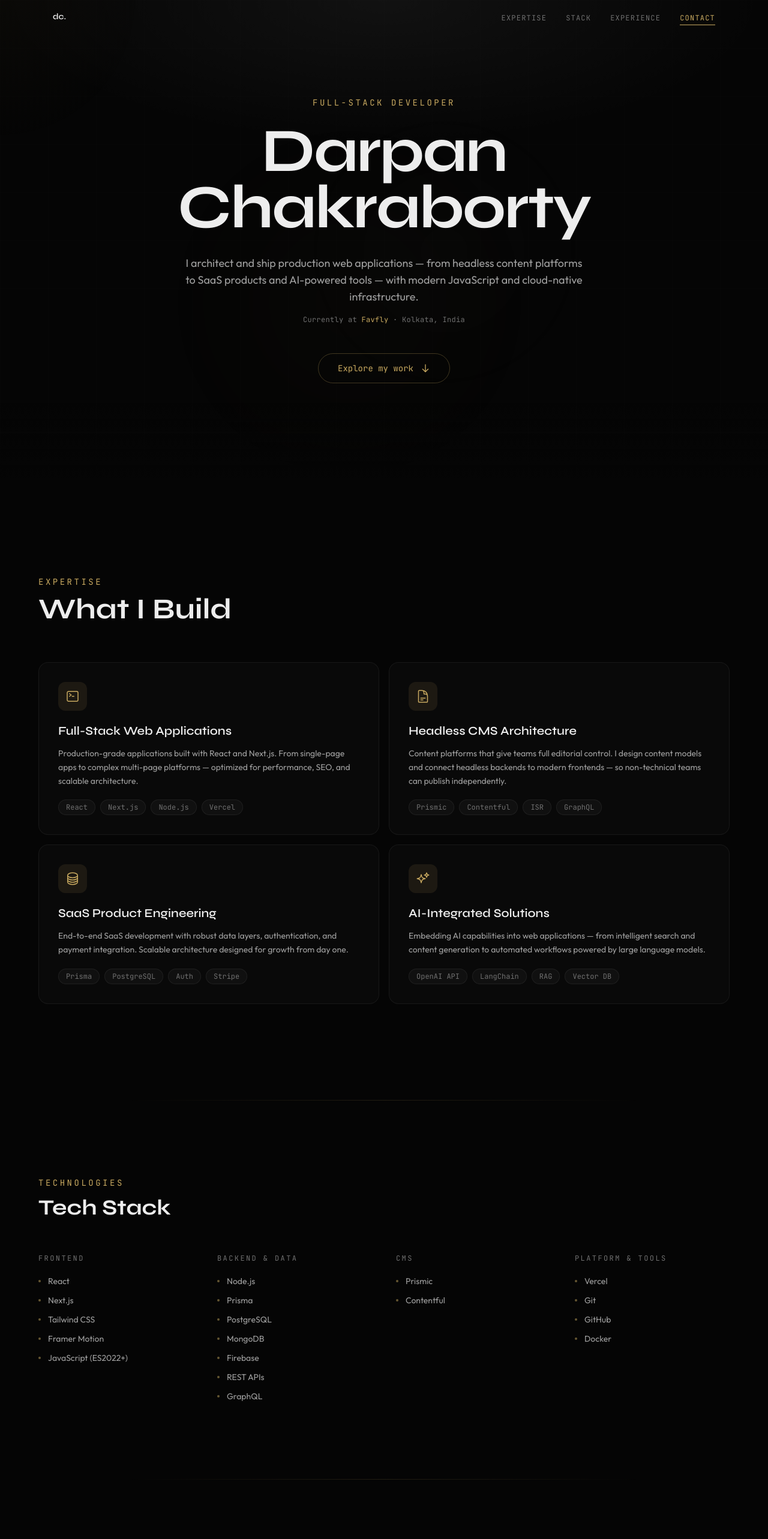
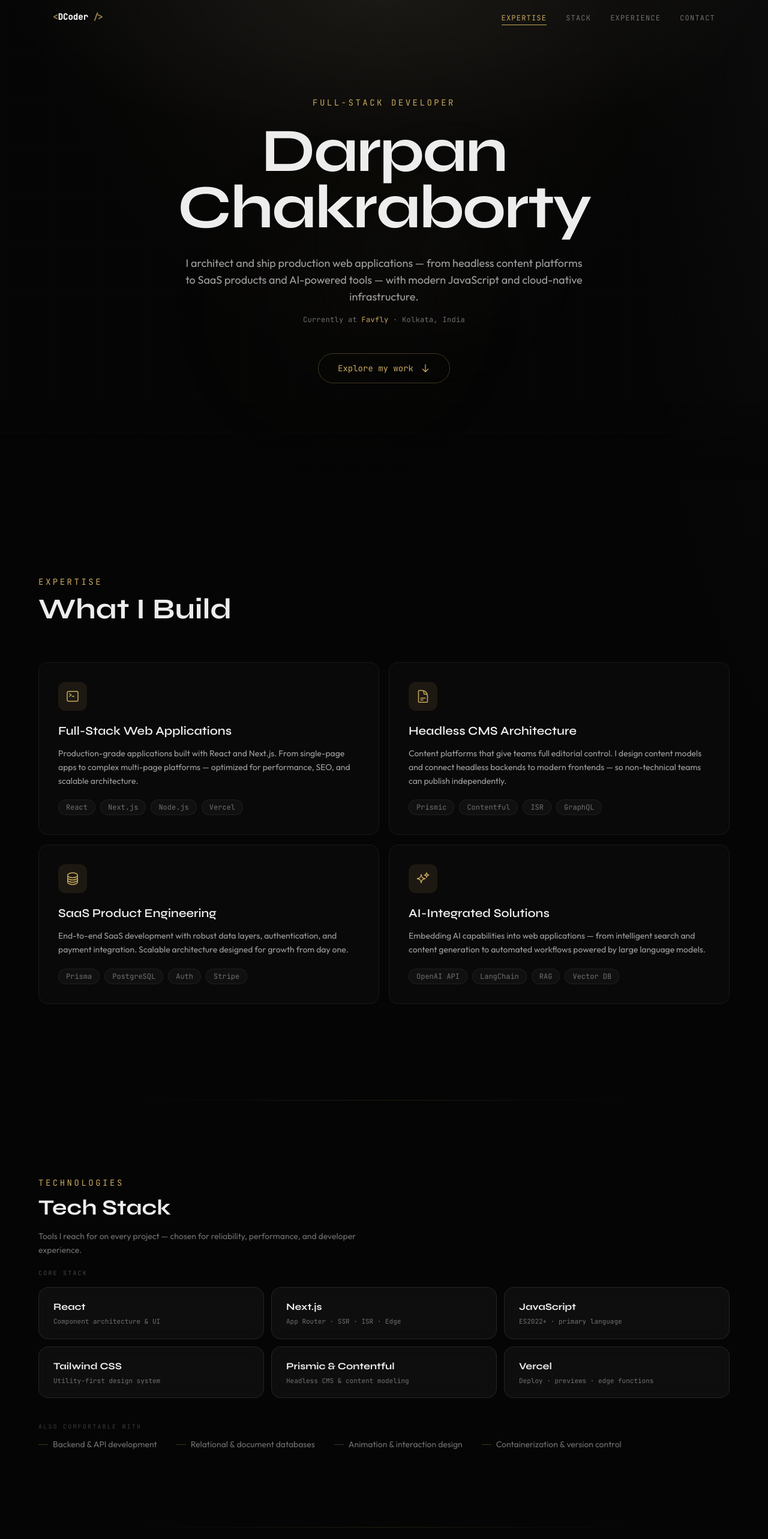
Before and after one commit to dcoder-me/dcoder, a Next.js app: page / in a window 1280 px wide. Shown: the top 2566 px of the page at 60% size. Built offline with nearby package versions, Linux system fonts and the light colour scheme.

Commit message:
update ui

```diff
--- a/app/globals.css
+++ b/app/globals.css
@@ -27,6 +27,10 @@ html {
 body {
   color: var(--content);
   background: var(--surface);
+  background-image:
+    radial-gradient(ellipse 90% 55% at 50% -20%, rgba(200, 169, 96, 0.10) 0%, transparent 65%),
+    radial-gradient(ellipse 55% 80% at 108% -8%, rgba(235, 225, 210, 0.042) 0%, transparent 52%),
+    radial-gradient(ellipse 60% 30% at 80% 95%, rgba(255, 255, 255, 0.014) 0%, transparent 60%);
   font-family: var(--font-outfit), sans-serif;
   -webkit-font-smoothing: antialiased;
   -moz-osx-font-smoothing: grayscale;
--- a/components/contact.jsx
+++ b/components/contact.jsx
@@ -26,24 +26,37 @@ export const Contact = () => (
 
       <FadeIn delay={0.1}>
         <h2 className="mt-4 font-heading text-4xl font-bold text-content sm:text-5xl lg:text-6xl">
-          Let&apos;s Work Together
+          Say Hello
         </h2>
       </FadeIn>
 
       <FadeIn delay={0.2}>
         <p className="mt-6 text-base leading-relaxed text-content-secondary">
-          Open to discussing new projects, collaborations, or full-time
-          opportunities. If you have an idea or just want to connect — my inbox
-          is always open.
+          Got a project to build, a product to ship, or just want to talk about
+          the web? Either way — the inbox is open.
         </p>
       </FadeIn>
 
       <FadeIn delay={0.3}>
         <a
           href="mailto:hello@dcoder.me"
-          className="mt-10 inline-flex items-center gap-2 rounded-full border border-accent/30 px-10 py-4 font-mono text-sm text-accent transition-all duration-300 hover:border-accent/60 hover:bg-accent/5 cursor-pointer"
+          className="group mt-10 inline-flex items-center gap-3 rounded-full border border-accent/30 px-10 py-4 font-mono text-sm text-accent transition-all duration-300 hover:border-accent/60 hover:bg-accent/[0.07] cursor-pointer"
         >
-          Get in touch
+          <svg
+            className="h-4 w-4 transition-transform duration-300 group-hover:scale-110"
+            fill="none"
+            viewBox="0 0 24 24"
+            stroke="currentColor"
+            strokeWidth={1.75}
+            aria-hidden="true"
+          >
+            <path
+              strokeLinecap="round"
+              strokeLinejoin="round"
+              d="M3 8l7.89 5.26a2 2 0 002.22 0L21 8M5 19h14a2 2 0 002-2V7a2 2 0 00-2-2H5a2 2 0 00-2 2v10a2 2 0 002 2z"
+            />
+          </svg>
+          Write to me
         </a>
       </FadeIn>
     </div>
--- a/components/experience.jsx
+++ b/components/experience.jsx
@@ -66,28 +66,43 @@ export const Experience = () => (
  * @returns {JSX.Element}
  */
 const ExperienceItem = ({ role, company, url, period, description, tech }) => (
-  <div className="group grid gap-6 sm:grid-cols-[160px_1fr]">
-    <p className="pt-1 font-mono text-xs tracking-wide text-content-muted">
-      {period}
-    </p>
+  <div className="group relative rounded-2xl border border-white/[0.09] bg-white/[0.04] backdrop-blur-md p-8 transition-all duration-300 hover:border-white/[0.14] hover:bg-white/[0.06]">
+    {/* Left timeline accent */}
+    <div
+      className="absolute left-0 top-8 bottom-8 w-px rounded-full"
+      style={{
+        background:
+          "linear-gradient(180deg, rgba(200,169,96,0.55) 0%, rgba(200,169,96,0.12) 60%, transparent 100%)",
+      }}
+      aria-hidden="true"
+    />
 
+    <div className="flex flex-col gap-3 sm:flex-row sm:items-start sm:justify-between mb-6">
       <div>
-      <h3 className="font-heading text-lg font-semibold text-content">
-        {role}{" "}
-        <span className="text-accent">
-          @{" "}
+        <h3 className="font-heading text-xl font-bold text-content">
+          {role}
+        </h3>
+        <div className="mt-1.5 flex items-center gap-2">
           <a
             href={url}
             target="_blank"
             rel="noopener noreferrer"
-            className="transition-colors duration-200 hover:text-accent-hover cursor-pointer"
+            className="font-mono text-sm text-accent transition-colors duration-200 hover:text-accent-hover cursor-pointer"
           >
             {company}
           </a>
+          <span className="text-content-muted/50 text-xs" aria-hidden="true">·</span>
+          <span className="font-mono text-xs text-content-muted">{period}</span>
+        </div>
+      </div>
+
+      <span className="inline-flex shrink-0 w-fit items-center gap-1.5 rounded-full border border-accent/25 bg-accent/[0.08] px-3 py-1 font-mono text-[10px] tracking-wide text-accent uppercase">
+        <span className="h-1.5 w-1.5 rounded-full bg-accent animate-pulse" aria-hidden="true" />
+        Current
       </span>
-      </h3>
+    </div>
 
-      <ul className="mt-4 space-y-3">
+    <ul className="space-y-3 mb-6">
       {description.map((item, i) => (
         <li
           key={i}
@@ -102,16 +117,15 @@ const ExperienceItem = ({ role, company, url, period, description, tech }) => (
       ))}
     </ul>
 
-      <ul className="mt-5 flex flex-wrap gap-2">
+    <ul className="flex flex-wrap gap-2">
       {tech.map((t) => (
         <li
           key={t}
-            className="rounded-full border border-white/[0.06] bg-white/[0.03] px-3 py-1 font-mono text-xs text-content-muted"
+          className="rounded-full border border-white/[0.09] bg-white/[0.04] px-3 py-1 font-mono text-xs text-content-muted transition-all duration-200 hover:text-content hover:border-accent/20 hover:bg-accent/[0.04]"
         >
           {t}
         </li>
       ))}
     </ul>
   </div>
-  </div>
 );
--- a/components/nav.jsx
+++ b/components/nav.jsx
@@ -18,23 +18,35 @@ export const Nav = () => {
   const [scrolled, setScrolled] = useState(false);
 
   useEffect(() => {
-    const handleScroll = () => {
-      setScrolled(window.scrollY > 50);
-
-      const sections = NAV_LINKS.map((link) =>
-        document.querySelector(link.href)
-      ).filter(Boolean);
-
-      const current = sections.find((section) => {
-        const rect = section.getBoundingClientRect();
-        return rect.top <= 120 && rect.bottom > 120;
-      });
-
-      if (current) setActiveSection(`#${current.id}`);
-    };
-
+    const handleScroll = () => setScrolled(window.scrollY > 50);
     window.addEventListener("scroll", handleScroll, { passive: true });
     return () => window.removeEventListener("scroll", handleScroll);
+  }, []);
+
+  useEffect(() => {
+    const sectionIds = NAV_LINKS.map((link) => link.href.slice(1));
+
+    const observer = new IntersectionObserver(
+      (entries) => {
+        entries.forEach((entry) => {
+          if (entry.isIntersecting) {
+            setActiveSection(`#${entry.target.id}`);
+          }
+        });
+      },
+      {
+        // Fires when section crosses ~25% from the top of the viewport
+        rootMargin: "-20% 0px -70% 0px",
+        threshold: 0,
+      }
+    );
+
+    sectionIds.forEach((id) => {
+      const el = document.getElementById(id);
+      if (el) observer.observe(el);
+    });
+
+    return () => observer.disconnect();
   }, []);
 
   const handleClick = (e, href) => {
@@ -48,9 +60,9 @@ export const Nav = () => {
       initial={{ y: -20, opacity: 0 }}
       animate={{ y: 0, opacity: 1 }}
       transition={{ duration: 0.5, delay: 0.2 }}
-      className={`fixed top-0 left-0 right-0 z-50 transition-all duration-300 ${
+      className={`fixed top-0 left-0 right-0 z-50 transition-all duration-500 ${
         scrolled
-          ? "bg-surface/80 backdrop-blur-md border-b border-white/[0.06]"
+          ? "bg-black/70 backdrop-blur-2xl border-b border-white/[0.10] shadow-[0_2px_40px_rgba(0,0,0,0.55),0_1px_0_rgba(255,255,255,0.05)]"
           : "bg-transparent"
       }`}
     >
@@ -61,9 +73,11 @@ export const Nav = () => {
             e.preventDefault();
             window.scrollTo({ top: 0, behavior: "smooth" });
           }}
-          className="font-heading text-sm font-semibold text-content transition-colors duration-200 hover:text-accent cursor-pointer"
+          className="font-mono text-sm font-semibold text-content transition-colors duration-200 hover:text-accent cursor-pointer"
         >
-          dc.
+          <span className="text-accent/70">&lt;</span>
+          DCoder
+          <span className="text-accent/70"> /&gt;</span>
         </a>
 
         <ul className="hidden items-center gap-8 sm:flex">
--- a/components/tech-stack.jsx
+++ b/components/tech-stack.jsx
@@ -2,37 +2,22 @@
 
 import { FadeIn, StaggerContainer, StaggerItem } from "./fade-in";
 
-const STACK = [
-  {
-    category: "Frontend",
-    items: [
-      "React",
-      "Next.js",
-      "Tailwind CSS",
-      "Framer Motion",
-      "JavaScript (ES2022+)",
-    ],
-  },
-  {
-    category: "Backend & Data",
-    items: [
-      "Node.js",
-      "Prisma",
-      "PostgreSQL",
-      "MongoDB",
-      "Firebase",
-      "REST APIs",
-      "GraphQL",
-    ],
-  },
-  {
-    category: "CMS",
-    items: ["Prismic", "Contentful"],
-  },
-  {
-    category: "Platform & Tools",
-    items: ["Vercel", "Git", "GitHub", "Docker"],
-  },
+// Tools used daily — shown prominently
+const PRIMARY_STACK = [
+  { name: "React", context: "Component architecture & UI" },
+  { name: "Next.js", context: "App Router · SSR · ISR · Edge" },
+  { name: "JavaScript", context: "ES2022+ · primary language" },
+  { name: "Tailwind CSS", context: "Utility-first design system" },
+  { name: "Prismic & Contentful", context: "Headless CMS & content modeling" },
+  { name: "Vercel", context: "Deploy · previews · edge functions" },
+];
+
+// Capability areas — intentionally broad, not tool-specific
+const CAPABILITIES = [
+  "Backend & API development",
+  "Relational & document databases",
+  "Animation & interaction design",
+  "Containerization & version control",
 ];
 
 /**
@@ -40,7 +25,6 @@ const STACK = [
  */
 export const TechStack = () => (
   <section id="stack" className="relative px-6 py-24 lg:py-32">
-    {/* Subtle divider glow */}
     <div
       className="pointer-events-none absolute top-0 left-1/2 h-px w-2/3 -translate-x-1/2"
       style={{
@@ -58,36 +42,74 @@ export const TechStack = () => (
         <h2 className="mt-3 font-heading text-3xl font-bold text-content sm:text-4xl">
           Tech Stack
         </h2>
+        <p className="mt-4 max-w-xl text-sm leading-relaxed text-content-muted">
+          Tools I reach for on every project — chosen for reliability,
+          performance, and developer experience.
+        </p>
       </FadeIn>
 
+      {/* Primary stack */}
+      <div className="mt-5 mb-2">
+        <FadeIn delay={0.05}>
+          <p className="font-mono text-[10px] uppercase tracking-[0.22em] text-content-muted/60">
+            Core Stack
+          </p>
+        </FadeIn>
+      </div>
+
       <StaggerContainer
-        className="mt-14 grid gap-10 sm:grid-cols-2 lg:grid-cols-4"
-        staggerDelay={0.08}
+        className="mt-4 grid gap-3 sm:grid-cols-2 lg:grid-cols-3"
+        staggerDelay={0.07}
       >
-        {STACK.map(({ category, items }) => (
-          <StaggerItem key={category}>
-            <div>
-              <h3 className="mb-5 font-mono text-xs uppercase tracking-[0.2em] text-content-muted">
-                {category}
-              </h3>
-              <ul className="space-y-3">
-                {items.map((item) => (
+        {PRIMARY_STACK.map(({ name, context }) => (
+          <StaggerItem key={name}>
+            <PrimaryCard name={name} context={context} />
+          </StaggerItem>
+        ))}
+      </StaggerContainer>
+
+      {/* Capability areas */}
+      <FadeIn delay={0.3}>
+        <div className="mt-10 flex flex-wrap items-center gap-x-8 gap-y-3">
+          <p className="font-mono text-[10px] uppercase tracking-[0.22em] text-content-muted/50 shrink-0">
+            Also comfortable with
+          </p>
+          <ul className="flex flex-wrap gap-x-8 gap-y-2">
+            {CAPABILITIES.map((cap) => (
               <li
-                    key={item}
-                    className="flex items-center gap-3 text-sm text-content-secondary transition-colors duration-200 hover:text-content"
+                key={cap}
+                className="flex items-center gap-2 text-sm text-content-muted"
               >
                 <span
-                      className="h-1 w-1 flex-shrink-0 rounded-full bg-accent/50"
+                  className="h-px w-4 bg-accent/30 flex-shrink-0"
                   aria-hidden="true"
                 />
-                    {item}
+                {cap}
               </li>
             ))}
           </ul>
         </div>
-          </StaggerItem>
-        ))}
-      </StaggerContainer>
+      </FadeIn>
     </div>
   </section>
 );
+
+/**
+ * @param {{ name: string, context: string }} props
+ * @returns {JSX.Element}
+ */
+const PrimaryCard = ({ name, context }) => (
+  <div className="group relative overflow-hidden rounded-2xl border border-white/[0.09] bg-white/[0.04] backdrop-blur-md px-6 py-5 transition-all duration-300 hover:border-accent/20 hover:bg-white/[0.06]">
+    {/* Top accent line */}
+    <div
+      className="absolute inset-x-0 top-0 h-px opacity-0 transition-opacity duration-300 group-hover:opacity-100"
+      style={{
+        background:
+          "linear-gradient(90deg, transparent, rgba(200,169,96,0.5), transparent)",
+      }}
+      aria-hidden="true"
+    />
+    <p className="font-heading text-base font-bold text-content">{name}</p>
+    <p className="mt-1 font-mono text-[11px] text-content-muted">{context}</p>
+  </div>
+);
```
Lines whose indentation alone changed are shown as unchanged.
